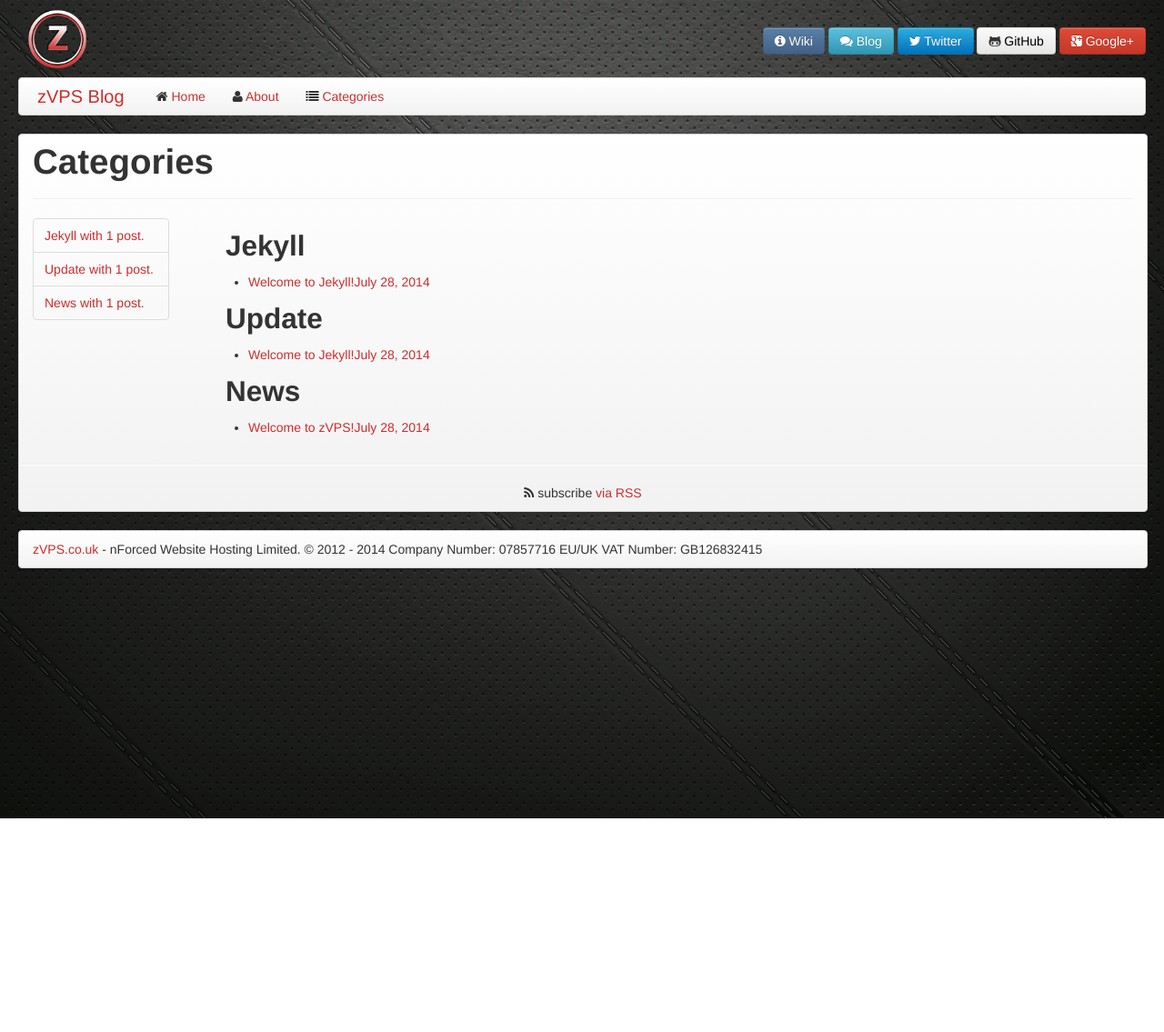
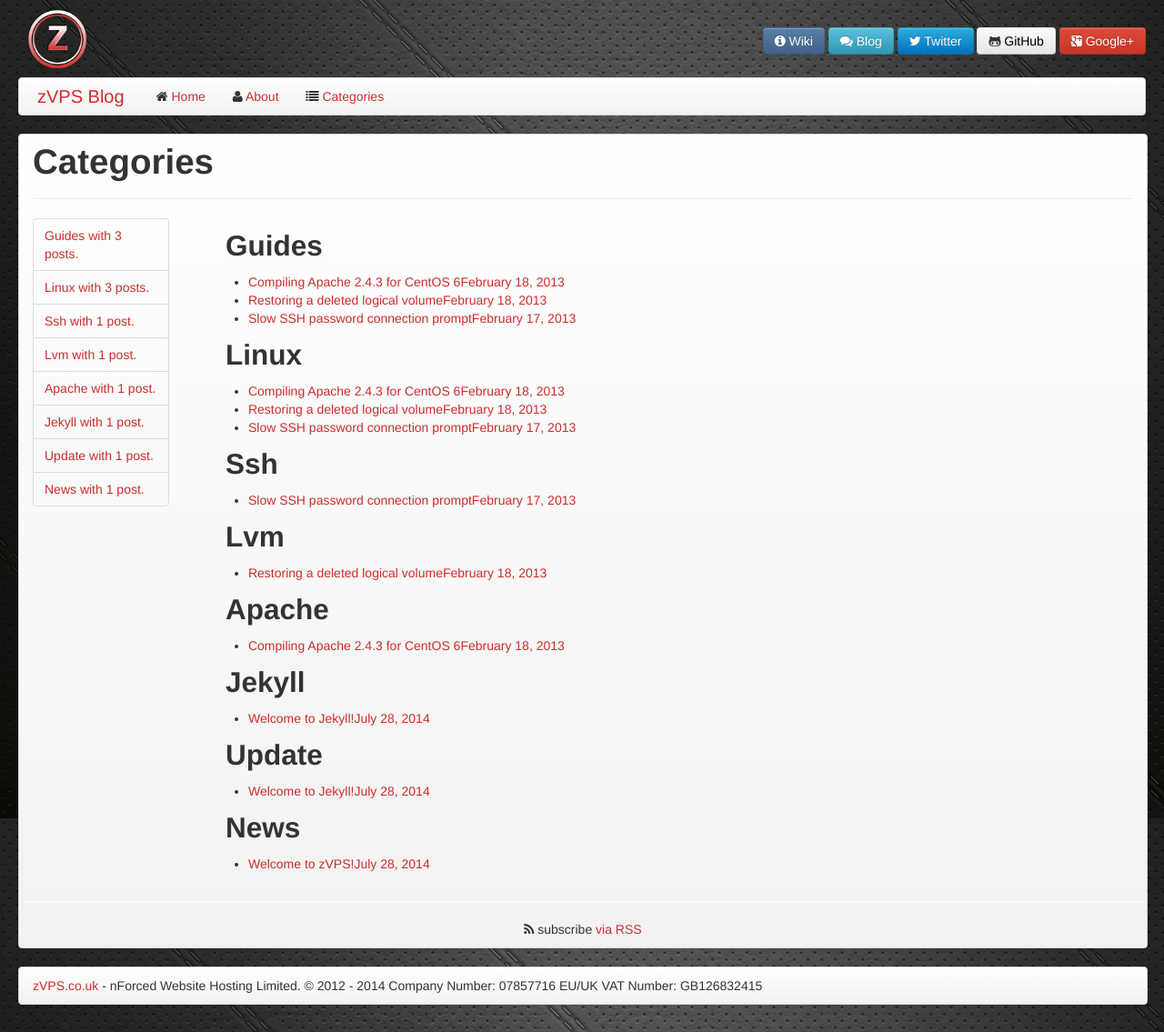
Before and after one commit to Caffe1neAdd1ct/zvps-blog, a Jekyll site: the page built from blog/categories.html, in a window 1280 px wide. Shown: the whole page at 91% size. Built offline with Jekyll 4.4.1, drawn with Linux system fonts in a browser that asks for light colours; before the commit the page ends 900 px from its top, so only the background shows below that.

Commit message:
Restored old posts from version control history.

```diff
--- /dev/null
+++ b/blog/_posts/2013-02-16-restoring-a-deleted-logical-volume.markdown
@@ -0,0 +1,79 @@
+---
+layout: post
+title:  "Restoring a deleted logical volume"
+date:   2013-02-18 02:35:06
+categories: guides linux lvm
+---
+
+<span><h3>Restoring a Logical Volume (LVM)</h3><strong>What's this button do?</strong></span>
+<br><br>
+<div class="well well-large">
+    <p>
+        Today it became necessary to restore a deleted / terminated SolusVM Xen PV base VPS stored on a Logical Volume.
+        This guide is primarlly written for restoring a SolusVM Xen virtual private server LV but can easily be applied to restore any Logical Volume.
+        Documentation seemed very scarce on this topic so here is a guide which worked fine for us, however use at your own risk and research any commands you're not sure on how to use.
+    </p>
+    <strong>Step 1 - Secure Volume Group from LV Creations</strong>
+    <p>
+        A SolusVM user has deleted his/her VPS, gone forever right? Incorrect, if you (the admin) acts very quickly!<br>
+        Login to SolusVM as the administrator<br>
+        Navigate to <code>Configuration</code> - <code>Settings</code> - <code>Other</code><br>
+        Activate <code>Import Mode</code><br>
+        This will stop any creations and deletions of logical volumes, which could potentially overwrite our "deleted" logical volume.
+    </p>
+    <strong>Step 2 - Locate the logical volume's Meta Data</strong>
+    <p>
+        Great, hopefully you secured the server quick enough. Next we need to ssh to the dedicated server which the VPS's Logical Volume resides on.<br>
+        Once connected to the machine change directory to:<br>
+        <code>cd /etc/lvm/archive/</code><br>
+        This directory holds all the Logical Volume meta data changes, run the following to get a list of the changes:<br>
+        <code>ls -l</code><br>
+        You should see something similar to:<br>
+        <code>
+            -rw------- 1 root solusvm 6159 May 27 13:37 vg_00321-1999469621.vg<br>
+            -rw------- 1 root solusvm 6478 May 27 13:37 vg_00322-74777232.vg<br>
+            -rw------- 1 root solusvm 6789 May 27 13:38 vg_00323-934468464.vg<br>
+        </code>
+        Next we need to look through these change logs to see which file was created just before the deletion command ran, find the "vm123" number of the deleted VPS in SolusVM and look for it in these meta data files:<br>
+        <code>vi vg_00317-736705785.vg</code><br>
+        When you find the correct "vm123" number the file content should look similar to:<br>
+        <code>
+            # Generated by LVM2 version 2.02.88(2)-RHEL5 (2012-01-20): Sun May 27 06:01:36 2012<br>
+            contents = "Text Format Volume Group"<br>
+            version = 1<br>
+            description = "Created *before* executing 'lvremove -f /dev/vg/vm123_img'"<br>
+        </code>
+        Great so we have the file we need to restore, for this example we will use the filename: <code>vg_00317-736705785.vg</code>
+    </p>
+    <strong>Step 3 - Restoring the Meta Data</strong>
+    <p>
+        Warning - restoring this data can be tricky, if this was the last change then this guide will work without issues, however if this wasn't the last change to any logical volume you will need to perform a difference change and create your own .vg file to restore the LV Meta Data.<br>
+        Finally here is the command we will use to restore the deleted LV:<br>
+        <code>
+            lvm vgcfgrestore -f filename volume_group_name<br>
+        </code>
+        So replacing with our example data where the filename is <code>vg_00317-736705785.vg</code> and our Volume Group is <code>vg</code>:<br>
+        <code>
+            lvm vgcfgrestore -f /etc/lvm/archive/vg_00317-736705785.vg vg<br>
+        </code>
+    </p>
+    <strong>Step 5 - Re-activation</strong>
+    <p>
+        Great we have restored the Meta Data so LVM now knows where to find the old Logical Volume on the hard drive, lets get it reactivated and registered with the Operating System again. Run the following commands:<br>
+        <code>lvm vgscan</code><br>
+        <code>lvm pvscan</code><br>
+        <code>lvm vgchange vg -a y</code><br>
+        The volume will now be activated again, lets scan the system again, check the output for the restored LV name:<br>
+        <code>lvm pvs</code><br>
+        <code>lvm vgs</code><br>
+        <code>lvm lvs</code><br>
+    </p>
+    <strong>Step 6 - Restore the VPS in SolusVM</strong>
+    <p>
+        Create the VPS in SolusVM with import mode turned on. You will be prompted for the old vm ID e.g vm123<br>
+        Once re-created reboot the VPS using SolusVM, this should rewrite the Xen VPS Configuration files. If it fails to boot then try shutting it down and using the Boot button.<br>
+        If the VPS still refuses to boot then change the Kernel from pygrub to default in SolusVM and try again. You can also try this command while booting the VPS:<br>
+        <code>tail -f /var/log/xen/xend.log</code><br>
+    </p>
+    <strong>We hope this helps, feel free to contact us if you need a hand.</strong>
+</div>
--- /dev/null
+++ b/blog/_posts/2013-02-17-slow-ssh-connection.markdown
@@ -0,0 +1,35 @@
+---
+layout: post
+title:  "Slow SSH password connection prompt"
+date:   2013-02-17 02:35:06
+categories: guides linux ssh
+---
+
+<span><h3>Slow SSH Password Prompt</h3><strong>Just connect already...</strong></span>
+<br><br>
+<div class="well well-large">
+    <p>
+        Some times you get a VPS or Dedciated server which is extremely slow responding to an SSH connection attempt, so lets get that sped up!
+    </p>
+    <p>
+        Find the following file on the server and open it using <code>vi</code>:<br>
+        <code>vi /etc/ssh/sshd_config</code>
+    </p>
+    <p>
+        Next find the following directives and change them to "no", make sure they are uncommented (don't have a # at the start of the line):
+    </p>
+    <ol>
+        <li><code>UseDNS no</code></li>
+        <li><code>GSSAPIAuthentication no</code></li>
+    </ol>
+    <p>
+        Save the file by typing <code>:wq</code> followed by the return or enter key. Finally to enable these changes you need to restart SSHD by running one of the following commands:
+    </p>
+    <ul>
+        <li>For CentOS or Fedora : <code>service sshd restart</code></li>
+        <li>For Debian or Ubuntu : <code>service ssh restart</code></li>
+    </ul>
+    <p>
+        Press <code>ctrl + d</code> to disconnect, then reconnect and the password prompt should be almost instant. Now instead of using password authentication we would highly recommend researching and implementing key pair authentication.
+    </p>
+</div>
--- /dev/null
+++ b/blog/_posts/2013-02-18-apache-2-4-3-compile-from-source-centos-6.markdown
@@ -0,0 +1,60 @@
+---
+layout: post
+title:  "Compiling Apache 2.4.3 for CentOS 6"
+date:   2013-02-18 02:35:06
+categories: guides linux apache
+---
+
+<span><h3>Apache 2.4.3 from Source on a zVPS CentOS 6 Server</h3><strong>If you like running bleeding edge software then you'll like this!</strong></span>
+<br><br>
+<div class="well well-large">
+    <p>
+        First lets install the required packages to build Apache httpd:<br>
+        <code>yum install gcc gcc-c++ make openssl-devel wget tar</code>
+    </p>
+    <p>
+        Next change directory and get the required source files:<br>
+        <code>cd /usr/src/</code><br>
+        <code>wget http://mirrors.ukfast.co.uk/sites/ftp.apache.org/httpd/httpd-2.4.3.tar.gz</code><br>
+        <code>wget http://apache.mirrors.timporter.net//apr/apr-1.4.6.tar.gz</code><br>
+        <code>wget http://apache.mirrors.timporter.net//apr/apr-util-1.4.1.tar.gz</code><br>
+    </p>
+    <p>
+        Now set your source files free .... Well unzip them at least!<br>
+        <code>tar xvfz httpd-2.4.3.tar.gz</code><br>
+        <code>tar xvfz apr-1.4.6.tar.gz</code><br>
+        <code>tar xvfz apr-util-1.4.1.tar.gz</code><br>
+    </p>
+    <p>
+        The APR sources are a requirement for building apache, so move them into the correct folders inside the apache source:<br>
+        <code>mv apr-1.4.6 /usr/src/httpd-2.4.3/srclib/apr</code><br>
+        <code>mv apr-util-1.4.1/ /usr/src/httpd-2.4.3/srclib/apr-util</code><br>
+    </p>
+    <p>
+        Ok we are almost ready to build Apache, however we will need the PCRE library to compile it, which needs compiling as well, keep going as we are nearly there!<br>
+        <code>wget ftp://ftp.csx.cam.ac.uk/pub/software/programming/pcre/pcre-8.31.tar.gz</code><br>
+        <code>tar xvfz pcre-8.31.tar.gz</code><br>
+        <code>cd pcre-8.31</code><br>
+        <code>./configure --prefix=/usr/local/pcre</code> <i><< has a period character at the start...</i><br>
+        <code>make</code><br>
+        <code>make install</code><br>
+        <code>cd ..</code><br>
+    </p>
+    <p>
+        Nobody likes a messy server, clean up those archive files we downloaded:<br>
+        <code>rm -rf *.tar.gz</code>
+    </p>
+    <p>
+        Finally, lets build Apache:<br>
+        <code>cd httpd-2.4.3</code><br>
+        <code>./configure --with-pcre=/usr/local/pcre --enable-ssl --enable-so --with-included-apr</code><br>
+        <code>make</code><br>
+        <code>make install</code><br>
+        <code>/usr/local/apache2/bin/apachectl start</code><br>
+    </p>
+    <p>
+        <i>
+            With special thanks to Tim at <a href="http://www.prestatips.dk/" title="Tim's Website">www.prestatips.dk</a> for sending an changes and updates to our guide!
+        </i>
+    </p>
+</div>
```
Also changed, not shown: blog/_posts/2014-07-31-welcome-to-zvps.markdown (+22 -6 lines).
